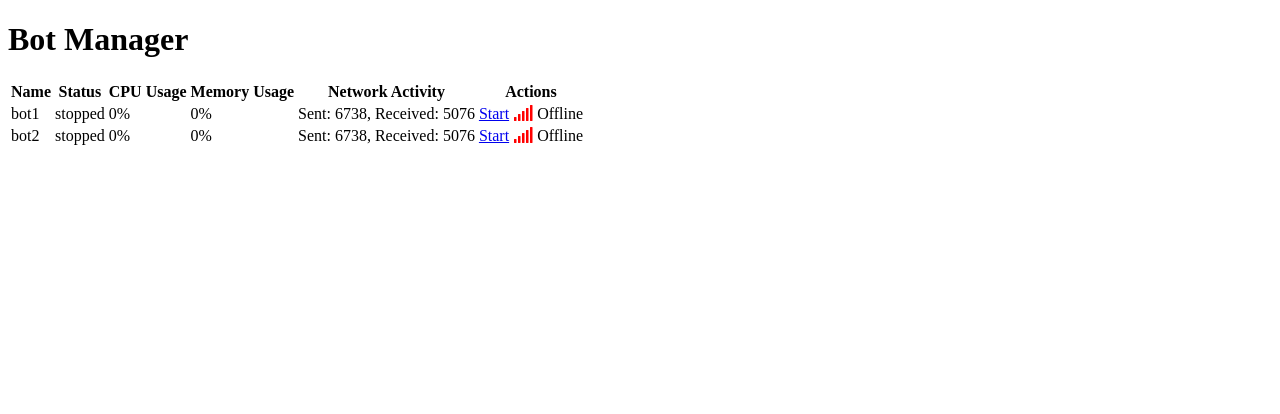
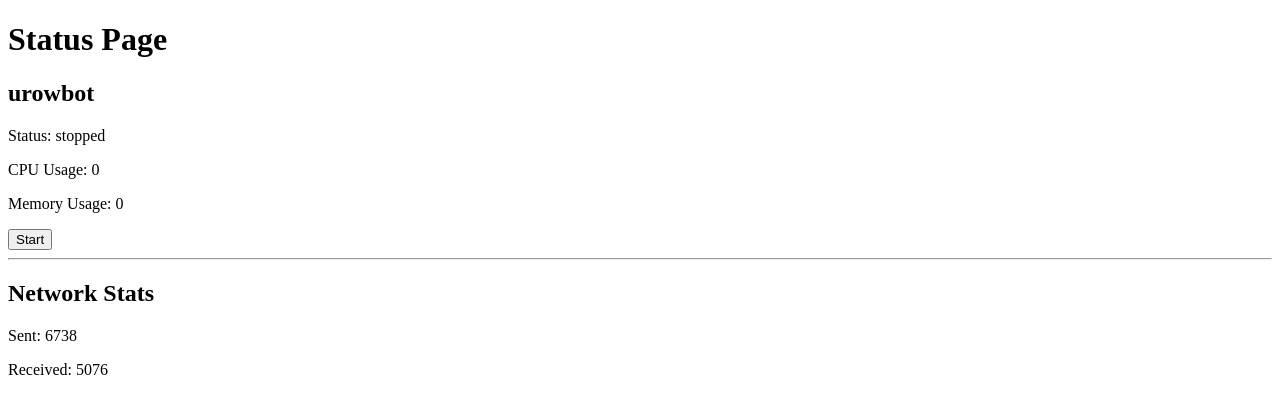
Before and after one commit to WarmMilkCodes/Flask-Discord-Bot-Manager, a Flask app: page /status in a window 1280 px wide. Shown: the top 414 px of the page. Run offline with Flask 2, Linux system fonts and the light colour scheme.

Commit message:
Status route not starting bot

```diff
--- a/main.py
+++ b/main.py
@@ -11,8 +11,7 @@ password = config.password
 
 # define bots systemctl
 bot_processes = {
-    'bot1':0,
-    'bot2':1
+    'urowbot': 'urowbot.service',
 }
 
 @app.route('/')
@@ -32,8 +31,30 @@ def login():
         return "Invalid username or password. Please try again."
 
 
-@app.route('/status')
+@app.route('/status', methods=['GET', 'POST'])
 def status():
+    print('in status() function')
+    # initialize the action variable
+    action = None
+
+    if request.method == 'POST':
+        bot_name = request.form['bot_name']
+        action = request.form['action']
+        if action == 'start':
+            cmd = f'systemctl start {bot_processes[bot_name]}'
+            print(f"Attempting to start bot {bot_name} with command: {cmd}")
+            p = subprocess.Popen(cmd, shell=True, stdout=subprocess.PIPE, stderr=subprocess.PIPE)
+            stdout, stderr = p.communicate()
+            print(stdout.decode())
+            print(stderr.decode())
+            if p.returncode == 0:
+                print(f"Bot {bot_name} started successfully")
+            else:
+                print(f"Error starting bot {bot_name}")
+        elif action == 'stop':
+            cmd = f'systemctl stop {bot_processes[bot_name]}'
+            subprocess.run(cmd, shell=True)
+
     # get the status of the bots
     bot_statuses = []
     for bot_name in bot_processes:
@@ -61,6 +82,7 @@ def status():
 
 @app.route('/logs/<bot_name>')
 def logs(bot_name):
+    print(f"Logs requested for bot: {bot_name}")
     # check if bot exists
     if bot_name not in bot_processes:
         return f'{bot_name} not found', 404
@@ -82,4 +104,4 @@ def logs(bot_name):
 
 
 if __name__ == '__main__':
-    app.run(host='0.0.0.0', port=80, debug=True)
+    app.run(host='192.168.0.15', port=5000, debug=True)
--- a/templates/status.html
+++ b/templates/status.html
@@ -1,40 +1,33 @@
 <!DOCTYPE html>
 <html>
   <head>
-	<title>Bot Status</title>
-    <link rel="stylesheet" href="https://cdnjs.cloudflare.com/ajax/libs/font-awesome/5.15.3/css/all.min.css" integrity="sha512-qY0zvRLeV38o+xfyT/l/NXd14IWPPp+X9/gKjxHz2QVzBLHUIJzkFzl+83sEgFkjAaIMCyvsm98lX9jZlRo/aw==" crossorigin="anonymous" referrerpolicy="no-referrer" />
+    <title>Status Page</title>
   </head>
   <body>
-	<h1>Bot Manager</h1>
-	<table>
-		<tr>
-			<th>Name</th>
-			<th>Status</th>
-			<th>CPU Usage</th>
-			<th>Memory Usage</th>
-			<th>Network Activity</th>
-			<th>Actions</th>
-		</tr>
+    <h1>Status Page</h1>
     {% for bot in bot_statuses %}
-		<tr>
-			<td>{{ bot.name }}</td>
-			<td>{{ bot.status }}</td>
-			<td>{{ bot.cpu_usage }}%</td>
-			<td>{{ bot.memory_usage }}%</td>
-			<td>Sent: {{ network_stats.sent }}, Received: {{ network_stats.received }}</td>
-			<td>
-				{% if bot.status == 'running' %}
-                <i class="fas fa-signal" style="color: green;"></i>
-                <span>Connected</span>
-				<a href="/stop/{{ bot.name }}">Stop</a>
-				{% else %}
-				<a href="/start/{{ bot.name }}">Start</a>
-                <i class="fas fa-signal" style="color: red;"></i>
-                <span>Offline</span>
+      <h2>{{ bot.name }}</h2>
+      <p>Status: {{ bot.status }}</p>
+      <p>CPU Usage: {{ bot.cpu_usage }}</p>
+      <p>Memory Usage: {{ bot.memory_usage }}</p>
+      {% if bot.status == 'stopped' %}
+		<form action="{{ url_for('status') }}" method="POST">
+			<input type="hidden" name="bot_name" value="{{ bot.name }}">
+			<input type="hidden" name="action" value="start">
+			<button type="submit">Start</button>
+		</form>
+
+      {% elif bot.status == 'running' %}
+        <form action="{{ url_for('status') }}" method="POST">
+          <input type="hidden" name="bot_name" value="{{ bot.name }}">
+          <input type="hidden" name="action" value="stop">
+          <button type="submit">Stop</button>
+        </form>
       {% endif %}
-			</td>
-		</tr>
+      <hr>
     {% endfor %}
-	</table>
+    <h2>Network Stats</h2>
+    <p>Sent: {{ network_stats.sent }}</p>
+    <p>Received: {{ network_stats.received }}</p>
   </body>
 </html>
```
Lines whose indentation alone changed are shown as unchanged.
